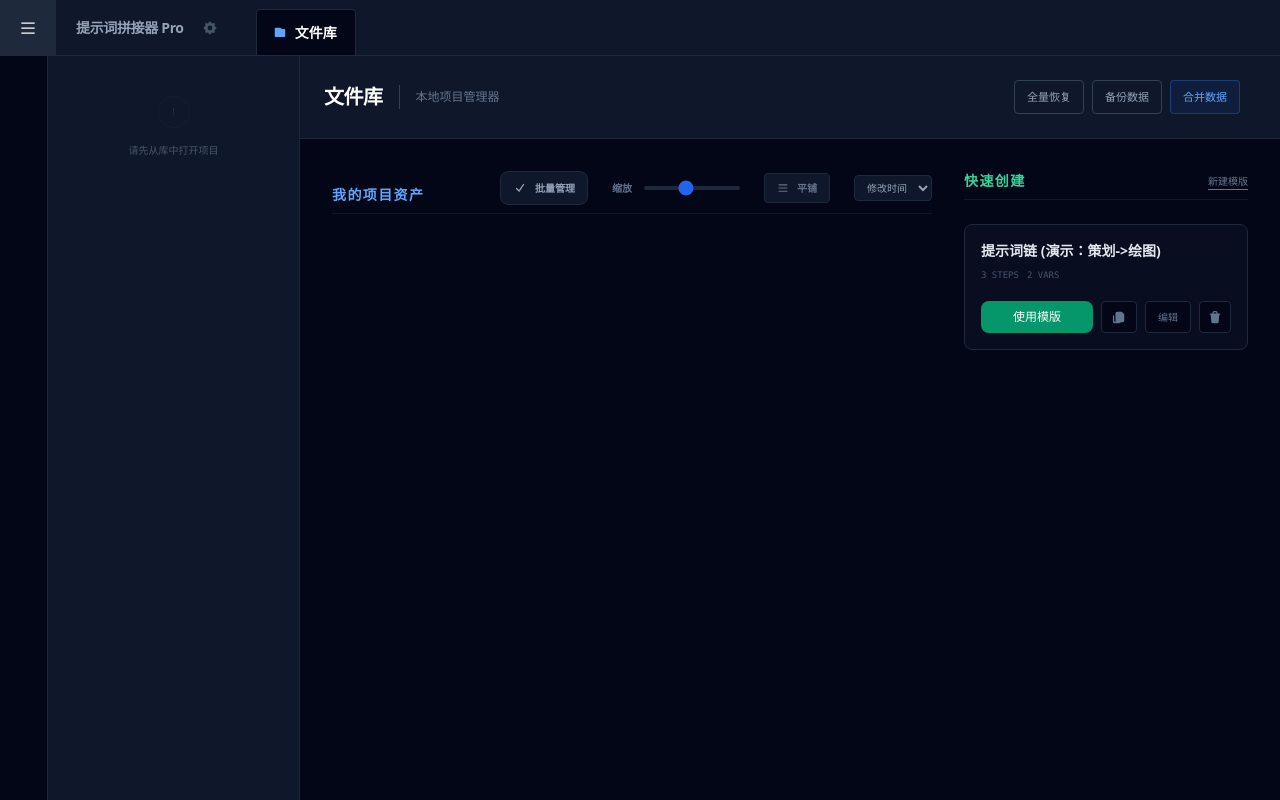
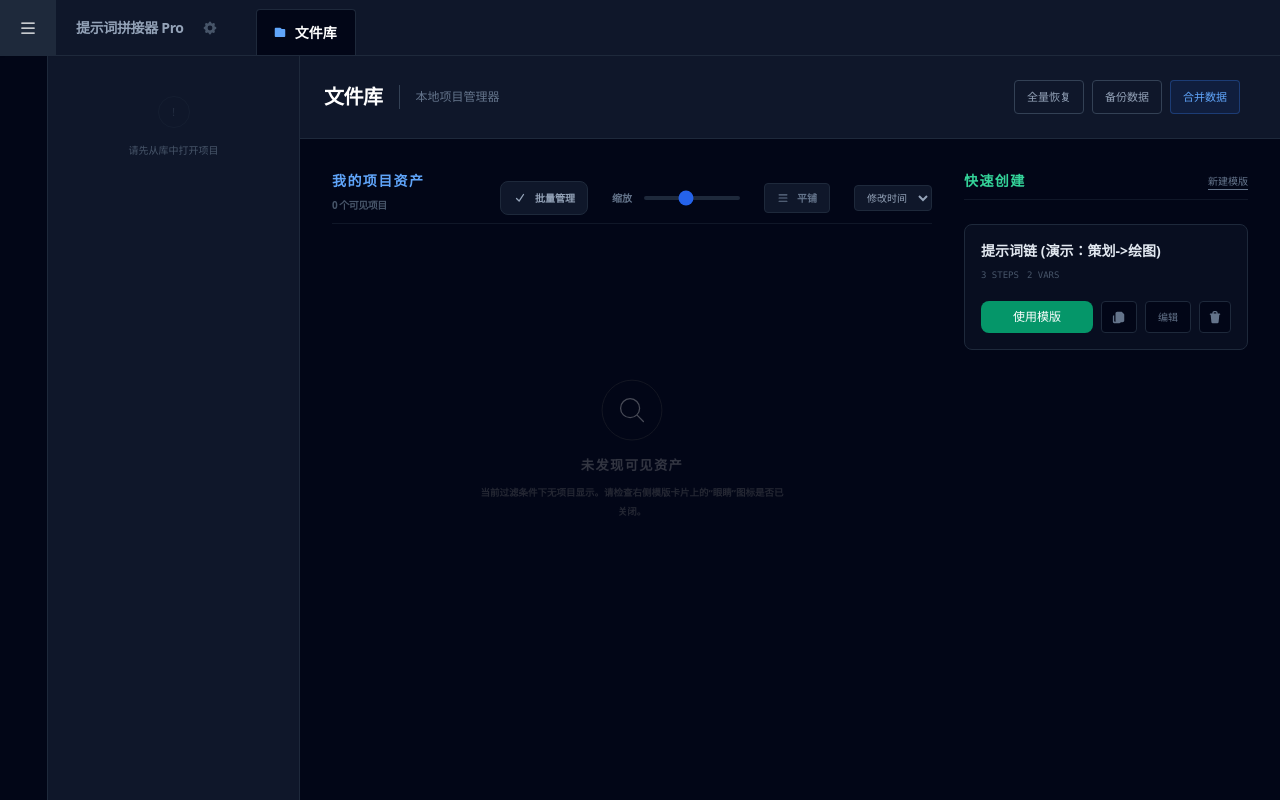
Before and after one commit to TheDarkXian/PromptWordCombiner, a React (Vite) app: page / in a window 1280 px wide. Built offline with nearby package versions, Linux system fonts and the light colour scheme.

Commit message:
添加了模板小眼睛的功能，现在可以开关这个小眼睛来决定是否显示游戏资产

```diff
--- a/App.tsx
+++ b/App.tsx
@@ -132,6 +132,10 @@ const App: React.FC = () => {
   const handleInputChange = (inputId: string, value: string) => {
     if (!activeTabId || activeTabId === 'library') return;
     setProjects(prev => prev.map(p => p.id === activeTabId ? { ...p, lastModifiedAt: Date.now(), inputValues: { ...p.inputValues, [inputId]: value } } : p));
+  };
+
+  const handleUpdateTemplate = (id: string, updates: Partial<Template>) => {
+    setTemplates(prev => prev.map(t => t.id === id ? { ...t, ...updates } : t));
   };
 
   const handleAddLocalVariable = (name: string) => {
@@ -286,6 +290,7 @@ const App: React.FC = () => {
                 onCreateProject={createProject}
                 onCreateTemplate={createTemplate}
                 onEditTemplate={setEditingTemplateId}
+                onUpdateTemplate={handleUpdateTemplate}
                 onDuplicateTemplate={(id) => { const t = templates.find(x => x.id === id); if(t) { const nid = `tmpl_${Date.now()}`; setTemplates([...templates, {...t, id: nid, name: t.name+' (副本)'}]); setEditingTemplateId(nid); } }}
                 onCreateTemplateFromProject={(id) => { const p = projects.find(x => x.id === id); const t = templates.find(x => x.id === p?.templateId); if(t) { const nid = `tmpl_${Date.now()}`; setTemplates([...templates, {...t, id: nid, name: p?.name+' 提取'}]); setEditingTemplateId(nid); } }}
                 onDeleteProject={(id) => openConfirm("删除项目", "确定删除？", () => { setProjects(projects.filter(p => p.id !== id)); closeTab(id); })}
--- a/components/FileLibrary.tsx
+++ b/components/FileLibrary.tsx
@@ -14,6 +14,7 @@ interface FileLibraryProps {
   onCreateProject: (templateId: string, name: string) => void;
   onCreateTemplate: () => void;
   onEditTemplate: (templateId: string) => void;
+  onUpdateTemplate: (templateId: string, updates: Partial<Template>) => void;
   onDuplicateTemplate: (templateId: string) => void;
   onCreateTemplateFromProject: (projectId: string) => void;
   onDeleteProject: (id: string) => void;
@@ -41,6 +42,7 @@ export const FileLibrary: React.FC<FileLibraryProps> = ({
   onCreateProject,
   onCreateTemplate,
   onEditTemplate,
+  onUpdateTemplate,
   onDuplicateTemplate,
   onCreateTemplateFromProject,
   onDeleteProject,
@@ -63,10 +65,7 @@ export const FileLibrary: React.FC<FileLibraryProps> = ({
   });
   const [lastCreatedId, setLastCreatedId] = useState<string | null>(null);
 
-  // 用于追踪哪些分组是折叠的
   const [collapsedGroups, setCollapsedGroups] = useState<Set<string>>(new Set());
-
-  // 批量模式状态
   const [isSelectionMode, setIsSelectionMode] = useState(false);
   const [selectedIds, setSelectedIds] = useState<Set<string>>(new Set());
 
@@ -88,8 +87,16 @@ export const FileLibrary: React.FC<FileLibraryProps> = ({
   }, [projects.length]);
 
   const groupedData = useMemo(() => {
-    const sorted = sortProjects(projects);
+    // 过滤掉所属模版被标记为“隐藏”的项目
+    const visibleProjects = projects.filter(p => {
+      const template = templates.find(t => t.id === p.templateId);
+      return !template?.hideProjects;
+    });
+
+    const sorted = sortProjects(visibleProjects);
+
     if (!isGrouped) return { 'all': sorted };
+
     const groups: Record<string, Project[]> = {};
     sorted.forEach(p => {
       const template = templates.find(t => t.id === p.templateId);
@@ -212,13 +219,17 @@ export const FileLibrary: React.FC<FileLibraryProps> = ({
 
         </div>
       </div>
-      <div className="flex-1 overflow-y-auto p-4 md:p-8 bg-slate-950 relative pb-24">
+      <div className="flex-1 overflow-y-auto p-4 md:p-8 bg-slate-950 relative pb-24 no-scrollbar">
          <div className="w-full grid grid-cols-1 lg:grid-cols-12 gap-8">
           <div className="lg:col-span-8 flex flex-col">
             <div className="flex flex-col md:flex-row md:items-end justify-between gap-4 mb-6 pb-2 border-b border-slate-800/50">
-                <h3 className="text-sm font-bold text-blue-400 uppercase tracking-widest">我的项目资产</h3>
+                <div className="flex flex-col">
+                  <h3 className="text-sm font-bold text-blue-400 uppercase tracking-widest">我的项目资产</h3>
+                  <p className="text-[10px] text-slate-600 mt-1 uppercase font-bold tracking-tighter">
+                    {Object.values(groupedData).flat().length} 个可见项目
+                  </p>
+                </div>
                 <div className="flex flex-wrap items-center gap-4 md:gap-6">
-                  {/* 批量选择开关 */}
                   <button
                     onClick={() => { setIsSelectionMode(!isSelectionMode); setSelectedIds(new Set()); }}
                     className={`flex items-center gap-2 px-3 py-1.5 text-[10px] font-bold rounded-lg border transition-all ${
@@ -244,6 +255,7 @@ export const FileLibrary: React.FC<FileLibraryProps> = ({
             <div className="space-y-10">
               {Object.entries(groupedData).map(([groupName, projs]) => {
                 const isCollapsed = collapsedGroups.has(groupName);
+                if ((projs as Project[]).length === 0) return null;
                 return (
                   <div key={groupName} className="space-y-4">
                     {isGrouped && (
@@ -277,14 +289,44 @@ export const FileLibrary: React.FC<FileLibraryProps> = ({
                   </div>
                 );
               })}
+              {Object.values(groupedData).flat().length === 0 && (
+                <div className="flex flex-col items-center justify-center py-32 text-center opacity-30 grayscale scale-95">
+                  <div className="w-16 h-16 border border-slate-700 rounded-full flex items-center justify-center mb-4">
+                    <svg xmlns="http://www.w3.org/2000/svg" fill="none" viewBox="0 0 24 24" strokeWidth={1} stroke="currentColor" className="w-8 h-8"><path strokeLinecap="round" strokeLinejoin="round" d="m21 21-5.197-5.197m0 0A7.5 7.5 0 1 0 5.196 5.196a7.5 7.5 0 0 0 10.607 10.607Z" /></svg>
+                  </div>
+                  <h3 className="text-sm font-black uppercase tracking-widest text-slate-400">未发现可见资产</h3>
+                  <p className="text-[10px] mt-2 max-w-xs text-slate-500 font-bold uppercase">当前过滤条件下无项目显示。请检查右侧模版卡片上的“眼睛”图标是否已关闭。</p>
+                </div>
+              )}
             </div>
           </div>
           <div className="lg:col-span-4">
              <div className="flex items-center justify-between mb-6 pb-2 border-b border-slate-800/50"><h3 className="text-sm font-bold text-emerald-400 uppercase tracking-widest">快速创建</h3><button onClick={onCreateTemplate} className="text-[10px] text-slate-500 hover:text-white transition-colors underline underline-offset-4">新建模版</button></div>
              <div className="grid grid-cols-1 gap-3">
               {templates.map(t => (
-                <div key={t.id} className="bg-slate-900/50 border border-slate-800 rounded-lg p-4 transition-colors">
-                  <h4 className="font-bold text-slate-200 text-sm mb-1">{t.name}</h4>
+                <div key={t.id} className={`bg-slate-900/50 border rounded-lg p-4 transition-all relative group/tcard ${t.hideProjects ? 'opacity-60 border-slate-800' : 'border-slate-800 hover:border-slate-700'}`}>
+                  <div className="flex justify-between items-start mb-1">
+                    <h4 className={`font-bold text-sm truncate pr-8 ${t.hideProjects ? 'text-slate-500' : 'text-slate-200'}`}>{t.name}</h4>
+                    {/* 眼睛功能：切换显示/隐藏资产 */}
+                    <button
+                      onClick={(e) => { e.stopPropagation(); onUpdateTemplate(t.id, { hideProjects: !t.hideProjects }); }}
+                      className={`absolute top-4 right-4 p-1 rounded-md transition-all ${t.hideProjects ? 'text-slate-600 hover:text-blue-400' : 'text-slate-700 hover:text-blue-400 opacity-0 group-hover/tcard:opacity-100'}`}
+                      title={t.hideProjects ? "显示该模版下的资产" : "隐藏该模版下的资产"}
+                    >
+                      {t.hideProjects ? (
+                        <svg xmlns="http://www.w3.org/2000/svg" viewBox="0 0 16 16" fill="currentColor" className="w-4 h-4">
+                          <path d="M12.44 11.38a6.47 6.47 0 0 1-8.88 0l-.06-.05a.75.75 0 0 1 1.01-1.11l.05.04c1.88 1.7 4.93 1.7 6.81 0l.05-.04a.75.75 0 0 1 1.01 1.11l-.05.05Z" />
+                          <path d="M11.234 3.23a.75.75 0 0 0-1.06 0l-5.657 5.658a.75.75 0 1 0 1.06 1.06l5.657-5.657a.75.75 0 0 0 0-1.06Z" />
+                          <path fillRule="evenodd" d="M14.97 10.47a.75.75 0 0 1 0 1.06l-3.5 3.5a.75.75 0 0 1-1.06-1.06l2.97-2.97-2.97-2.97a.75.75 0 0 1 1.06-1.06l3.5 3.5ZM1.03 5.53a.75.75 0 0 1 0-1.06l3.5-3.5a.75.75 0 0 1 1.06 1.06L2.62 5l2.97 2.97a.75.75 0 1 1-1.06 1.06l-3.5-3.5Z" clipRule="evenodd" />
+                        </svg>
+                      ) : (
+                        <svg xmlns="http://www.w3.org/2000/svg" viewBox="0 0 16 16" fill="currentColor" className="w-4 h-4">
+                          <path d="M8 9.5a1.5 1.5 0 1 0 0-3 1.5 1.5 0 0 0 0 3Z" />
+                          <path fillRule="evenodd" d="M1.38 8.28a.87.87 0 0 1 0-.56 6.33 6.33 0 0 1 13.24 0 .87.87 0 0 1 0 .56 6.33 6.33 0 0 1-13.24 0ZM8 11a3 3 0 1 0 0-6 3 3 0 0 0 0 6Z" clipRule="evenodd" />
+                        </svg>
+                      )}
+                    </button>
+                  </div>
                   <div className="flex gap-2 text-[9px] text-slate-600 mb-4 font-mono"><span>{t.steps.length} STEPS</span><span>{t.inputs.length} VARS</span></div>
                   <div className="flex gap-2">
                       <Button onClick={() => setCreateModalInfo({ isOpen: true, templateId: t.id })} className="flex-1 h-8 text-[11px]" size="sm" variant="success">使用模版</Button>
@@ -303,7 +345,6 @@ export const FileLibrary: React.FC<FileLibraryProps> = ({
           </div>
         </div>
 
-        {/* 批量操作工具栏 */}
         {isSelectionMode && (
           <div className="fixed bottom-8 left-1/2 -translate-x-1/2 bg-slate-900/80 backdrop-blur-xl border border-slate-700 rounded-2xl px-6 py-4 flex items-center gap-6 shadow-2xl z-[60] animate-in slide-in-from-bottom-4 duration-300 ring-1 ring-white/5">
               <div className="flex flex-col pr-6 border-r border-slate-800">
@@ -323,7 +364,6 @@ export const FileLibrary: React.FC<FileLibraryProps> = ({
         )}
       </div>
       <CreateProjectModal isOpen={createModalInfo.isOpen} onConfirm={(name) => { if (createModalInfo.templateId) { onCreateProject(createModalInfo.templateId, name); setCreateModalInfo({ isOpen: false, templateId: null }); } }} onCancel={() => setCreateModalInfo({ isOpen: false, templateId: null })} />
-      {/* Fix: Use onConfirmMerge instead of onMergeData to match MergeModalProps interface defined in MergeModal.tsx */}
       <MergeModal
         isOpen={isMergeModalOpen}
         onClose={() => setIsMergeModalOpen(false)}
--- a/types.ts
+++ b/types.ts
@@ -21,6 +21,7 @@ export interface Template {
   name: string;
   inputs: TemplateInput[];
   steps: TemplateStep[];
+  hideProjects?: boolean; // 新增：用于在库中隐藏此模版下的项目
 }
 
 export interface TemplateInput {
```
